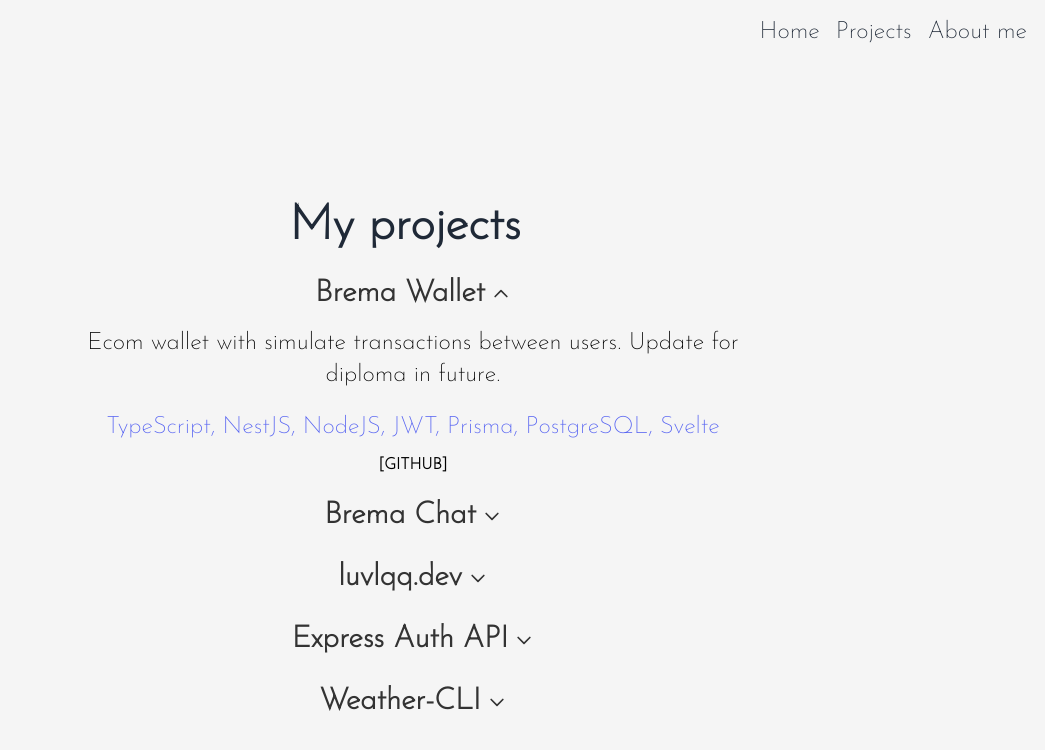
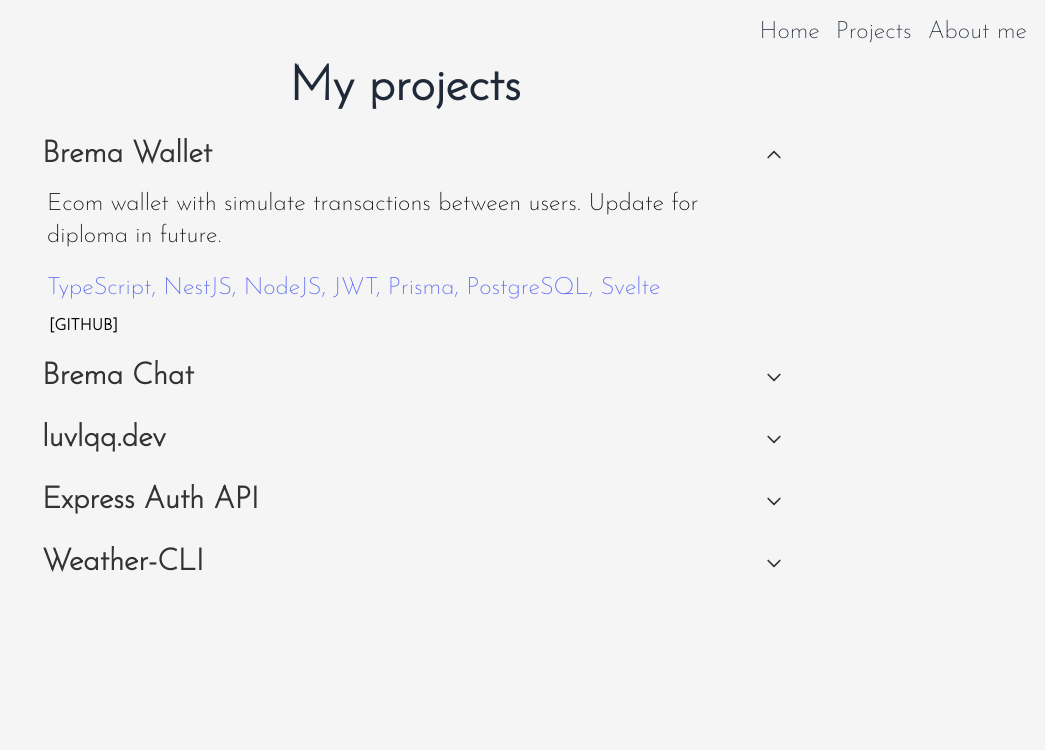
Before and after one commit to luvlqq/luvlqq.dev, a SvelteKit app: page /projects in a window 1280 px wide. Both pictures are taken after a click on the heading "Brema Wallet". Shown: the top 750 px of the page, without its empty margins (235-1280 px from the left). Built offline with nearby package versions, Linux system fonts and the light colour scheme.

Commit message:
update design

```diff
--- a/src/components/project.svelte
+++ b/src/components/project.svelte
@@ -8,9 +8,9 @@
 		<div class="grid grid-cols-1 gap-4">
 			{#each projects as project}
 				<div class="card">
-					<details class="group [&_summary::-webkit-details-marker]:hidden">
-						<summary class="flex items-center justify-center cursor-pointer">
-							<div class="projectName">
+					<details class="text-left group [&_summary::-webkit-details-marker]:hidden">
+						<summary class="flex items-center justify-between cursor-pointer">
+							<div>
 								<span class="font-bold text-3xl space-y-5 space-x-2 mylink">{project.name}</span>
 							</div>
 							<svg
@@ -19,7 +19,6 @@
 								fill="none"
 								viewBox="0 0 24 24"
 								stroke="currentColor"
-								onclick="this.classList.toggle('flipped')"
 							>
 								<path
 									stroke-linecap="round"
@@ -29,11 +28,11 @@
 								/>
 							</svg>
             </summary>
-						<div class="text-2xl">{project.description}</div>
-						<div class="text-2xl text-[#5865F2]">{project.stack.join(', ')}</div>
+						<div class="text-2xl text-left">{project.description}</div>
+						<div class="text-2xl text-[#5865F2] text-left">{project.stack.join(', ')}</div>
 						{#if project.url}
 							<a
-								class="hover:text-[#5865F2] duration-500 font-bold px-2"
+								class="hover:text-[#5865F2] duration-500 font-bold px-3"
 								target="_blank"
 								rel="noreferrer"
 								href={project.url}>[URL]</a
@@ -41,7 +40,7 @@
 						{/if}
             {#if project.github}
               <a
-                class="hover:text-[#5865F2] duration-500 font-bold px-2"
+                class="hover:text-[#5865F2] duration-500 font-bold px-3 text-left"
                 target="_blank"
                 rel="noreferrer"
                 href={project.github}>[GITHUB]</a
@@ -58,8 +57,8 @@
 	@import url('https://fonts.googleapis.com/css2?family=Josefin+Sans:wght@200&display=swap');
 
 	.main {
-		align-content: center;
-		align-items: center;
+		/*align-content: center;*/
+		/*align-items: start;*/
 		font-weight: 400;
 		background: #f5f5f5;
 		font-family: 'Josefin Sans', serif;
```
